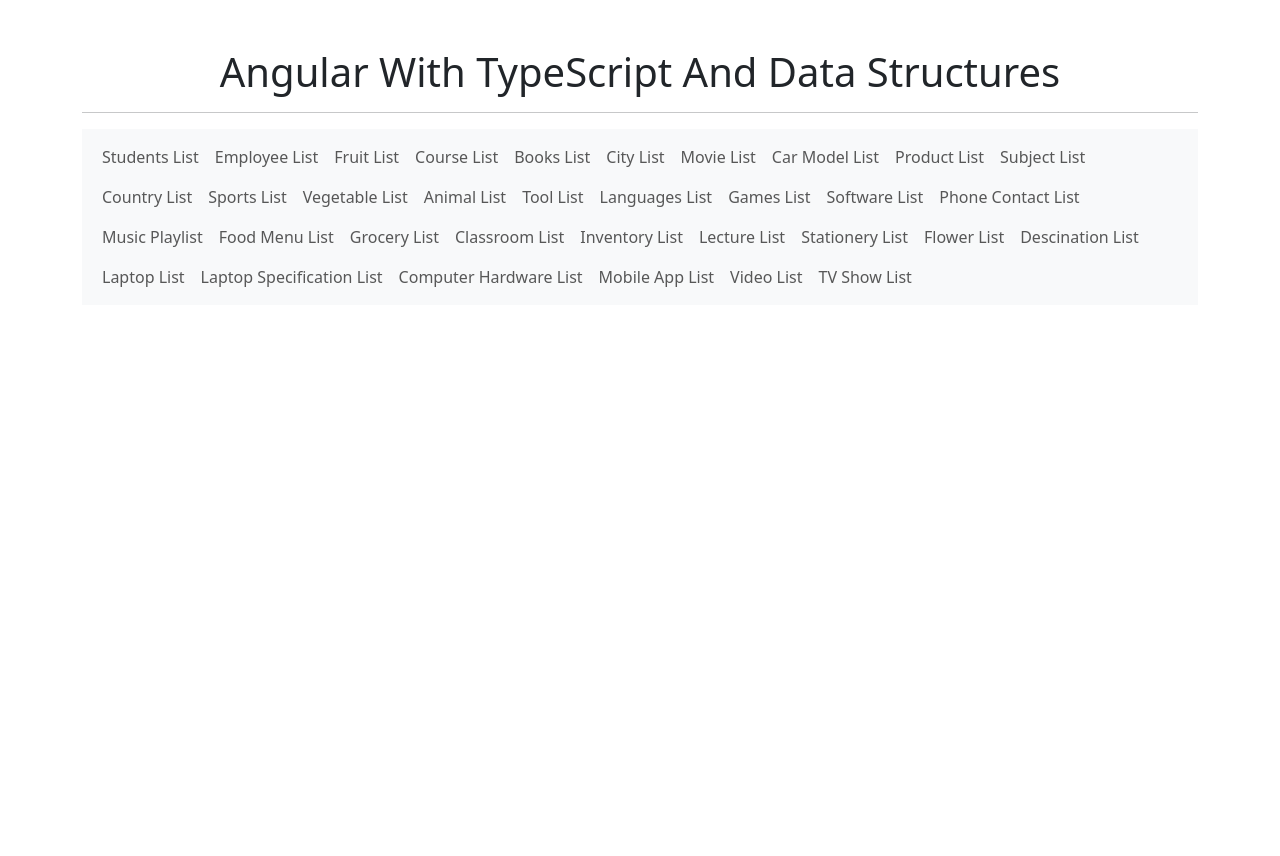
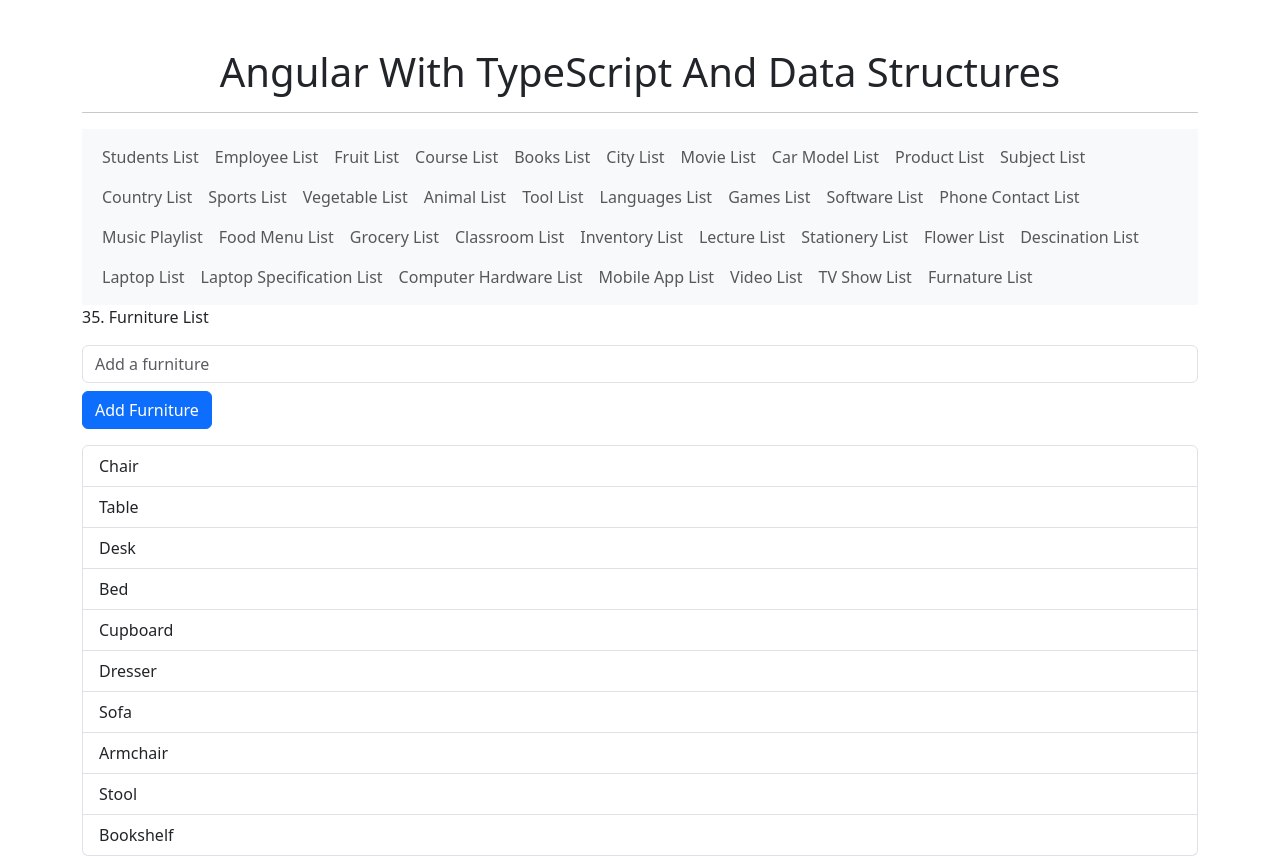
Before and after one commit to muningg/Angular_With_TypeScript_And_Data_Structures, an Angular app: page /furnature-list in a window 1280 px wide. Before the commit this address led to /. Before the commit the page ends 800 px from the top, so only its background shows below. Built offline with nearby package versions, Linux system fonts and the light colour scheme.

Commit message:
feat(furniture-list): implement furniture list management
- Added FurnitureListComponent for adding and displaying furniture items.
- Updated routing for furniture list access.

```diff
--- a/src/app/app.component.html
+++ b/src/app/app.component.html
@@ -106,6 +106,9 @@
         <li class="nav-item">
           <a class="nav-link" routerLink="/tv-show-list">TV Show List</a>
         </li>
+        <li class="nav-item">
+          <a class="nav-link" routerLink="/furnature-list">Furnature List</a>
+        </li>
       </ul>
     </div>
   </nav>
--- a/src/app/app.module.ts
+++ b/src/app/app.module.ts
@@ -40,6 +40,7 @@ import { ComputerHardwareListComponent } from './components/computer-hardware-li
 import { MobileAppListComponent } from './components/mobile-app-list/mobile-app-list.component';
 import { VideoListComponent } from './components/video-list/video-list.component';
 import { TvShowListComponent } from './components/tv-show-list/tv-show-list.component';
+import { FurnitureListComponent } from './components/furniture-list/furniture-list.component';
 
 @NgModule({
   imports: [
@@ -85,6 +86,7 @@ import { TvShowListComponent } from './components/tv-show-list/tv-show-list.comp
     MobileAppListComponent,
     VideoListComponent,
     TvShowListComponent,
+    FurnitureListComponent,
   ],
   providers: [],
   bootstrap: [AppComponent]
--- a/src/app/app.routes.ts
+++ b/src/app/app.routes.ts
@@ -33,6 +33,7 @@ import { ComputerHardwareListComponent } from './components/computer-hardware-li
 import { MobileAppListComponent } from './components/mobile-app-list/mobile-app-list.component';
 import { VideoListComponent } from './components/video-list/video-list.component';
 import { TvShowListComponent } from './components/tv-show-list/tv-show-list.component';
+import { FurnitureListComponent } from './components/furniture-list/furniture-list.component';
 
 export const routes: Routes = [
     {path: 'students-list', component: StudentListComponent},
@@ -69,5 +70,6 @@ export const routes: Routes = [
     {path: 'mobile-app-list', component: MobileAppListComponent},
     {path: 'video-list', component: VideoListComponent},
     {path: 'tv-show-list', component: TvShowListComponent},
+    {path: 'furnature-list', component: FurnitureListComponent},
 
 ];
--- /dev/null
+++ b/src/app/components/furniture-list/furniture-list.component.html
@@ -0,0 +1,10 @@
+<p>35. Furniture List</p>
+<input type="text" class="form-control" [(ngModel)]="newFurniture" placeholder="Add a furniture" />
+
+<button class="btn btn-primary mt-2" (click)="addFurniture()">Add Furniture</button>
+
+<ul class="mt-3 list-group">
+  <li class="list-group-item" *ngFor="let furniture of furnitures">
+    {{furniture}}
+  </li>
+</ul>
--- /dev/null
+++ b/src/app/components/furniture-list/furniture-list.component.ts
@@ -0,0 +1,18 @@
+import { Component } from '@angular/core';
+
+@Component({
+  selector: 'app-furniture-list',
+  templateUrl: './furniture-list.component.html',
+  styleUrl: './furniture-list.component.css'
+})
+export class FurnitureListComponent {
+  furnitures: string[] = ['Chair', 'Table', 'Desk', 'Bed', 'Cupboard', 'Dresser', 'Sofa', 'Armchair', 'Stool', 'Bookshelf'];
+  newFurniture: string = '';
+
+  addFurniture() {
+    if (this.newFurniture.trim()) {
+      this.furnitures.push(this.newFurniture);
+      this.newFurniture = '';
+    }
+  }
+}
```
Also changed, not shown: src/app/components/furniture-list/furniture-list.component.css (added), 1 other file (tests, documents, lock files or other folders).
